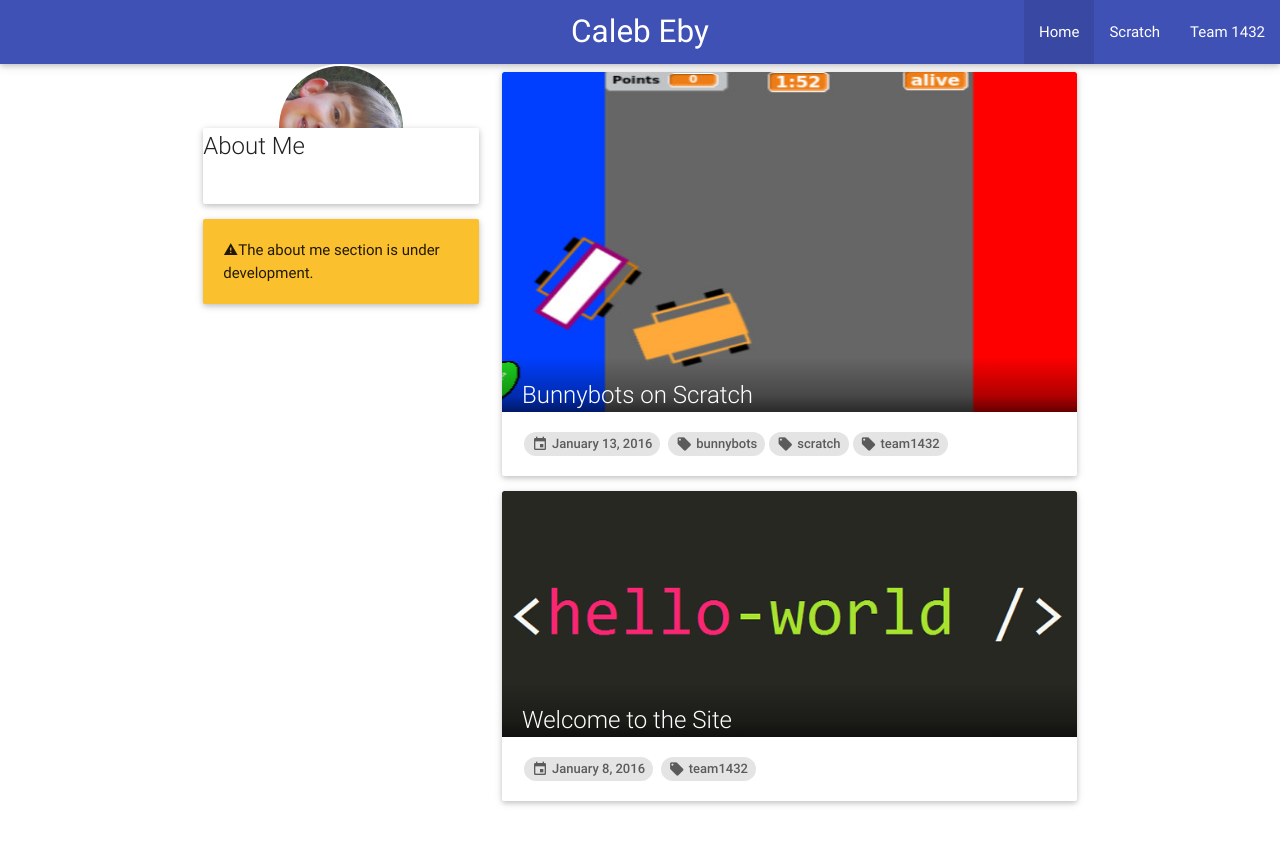
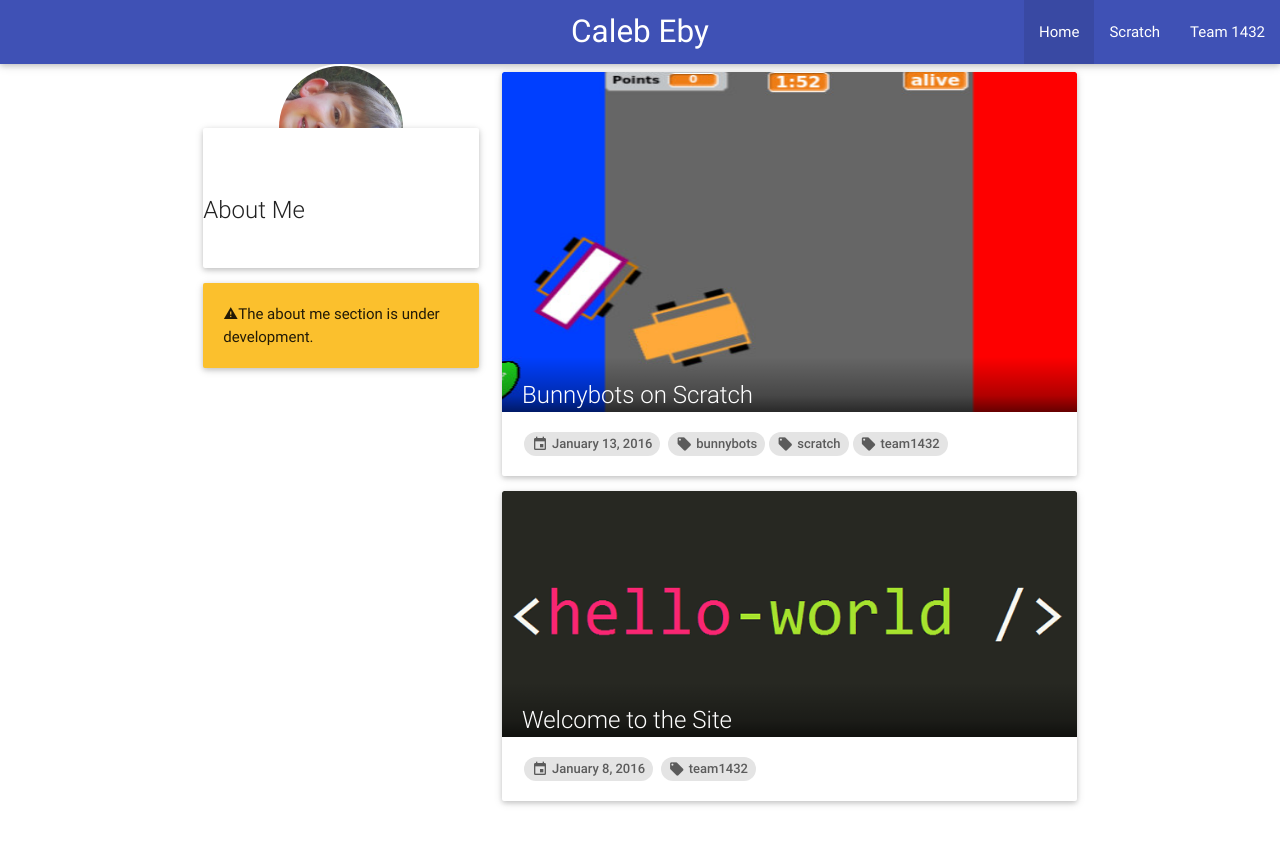
Before and after one commit to calebeby/calebeby.github.io, a Jekyll site: the page built from index.html, in a window 1280 px wide. Shown: the top 845 px of the page. Built offline with Jekyll 4.4.1, drawn with Linux system fonts in a browser that asks for light colours; nearby versions of some CDN libraries.

Commit message:
padding-top

```diff
--- a/_sass/_my-styles.scss
+++ b/_sass/_my-styles.scss
@@ -62,6 +62,7 @@ ins {
 
 .about-card {
   margin-top: -5vw!important;
+  padding-top: 5vw;
   @extend .card;
 }
 
```
